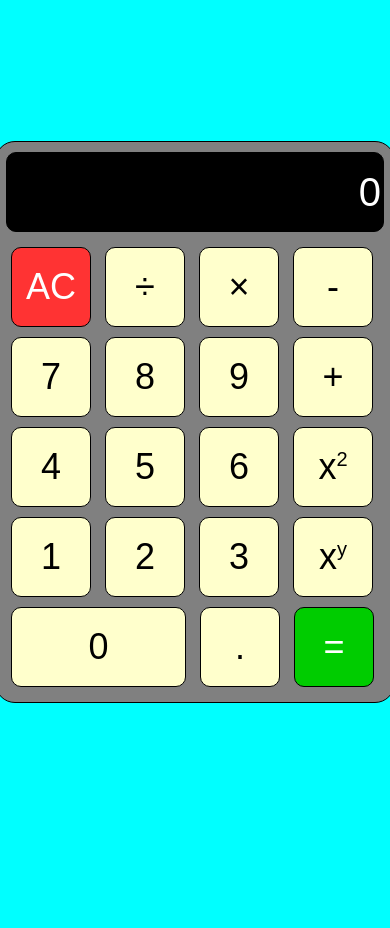
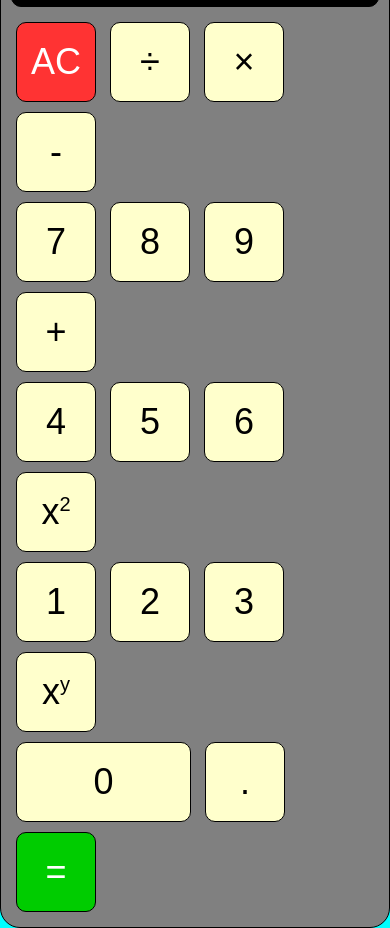
Before and after one commit to anubhav-08/calculator, a plain HTML site: page index.html in a window 390 px wide. Before the commit the page ends 844 px from the top, so only its background shows below. Drawn offline with Linux system fonts and the light colour scheme.

Commit message:
update index.css

```diff
--- a/index.css
+++ b/index.css
@@ -83,7 +83,7 @@ button:active{
 }
 @media all and (max-width: 670px)
 {
-	.container{
+	.calculator{
 		width:100%;
 	}
 }
```
